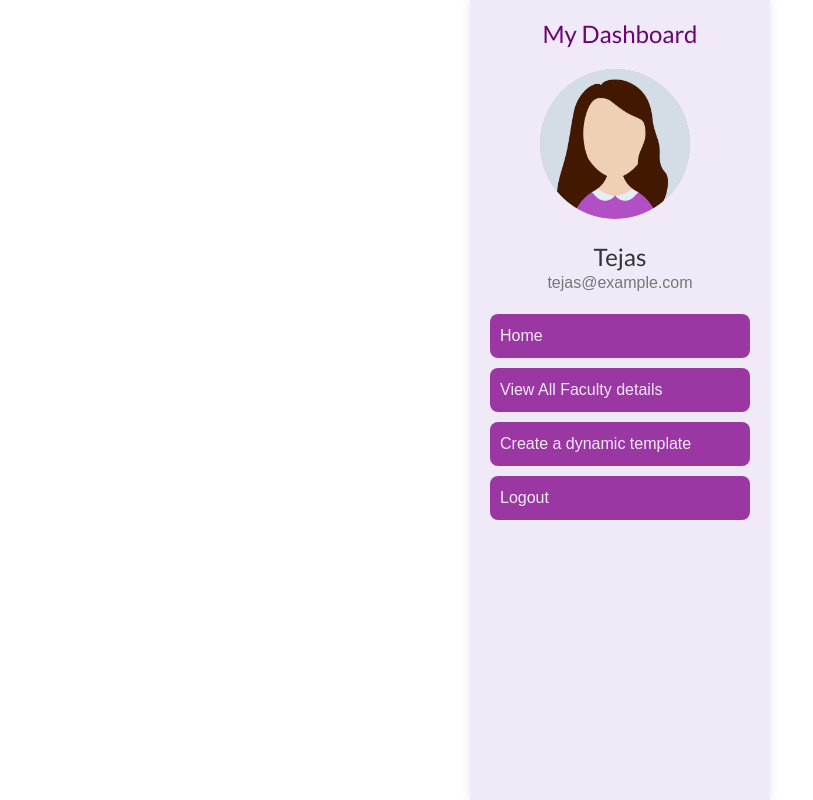
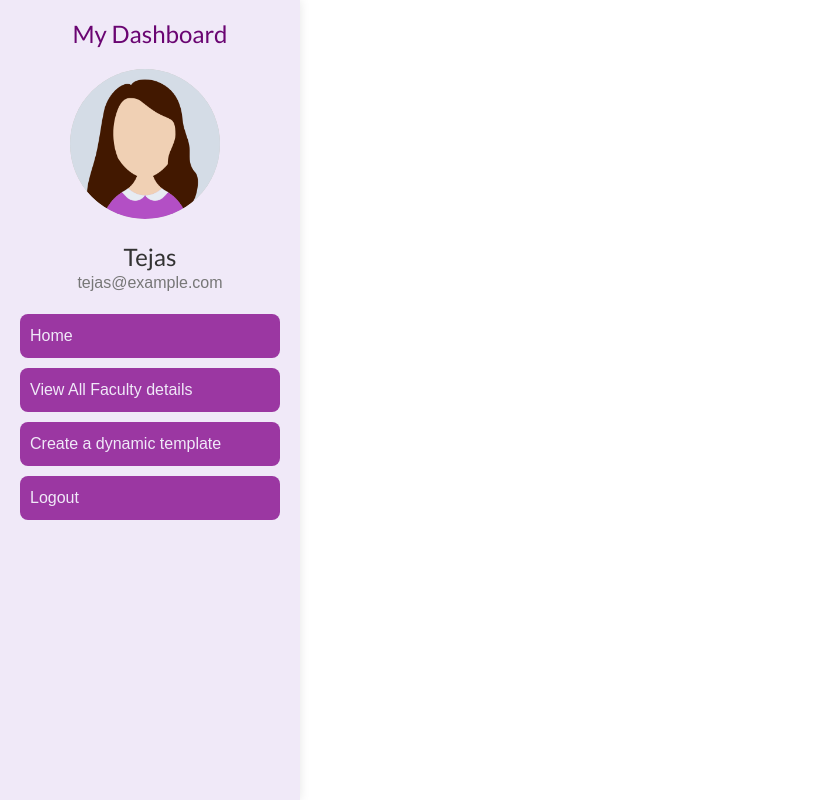
Before and after one commit to Khanshujaath007/fdms-frontend, a React (Create React App) app: page /admin-dashboard in a window 1280 px wide. Shown: the whole page, without its empty margins (0-813 px from the left). Built offline with nearby package versions, Linux system fonts and the light colour scheme.

Commit message:
Fixed search component

```diff
--- a/package.json
+++ b/package.json
@@ -11,6 +11,7 @@
     "@testing-library/jest-dom": "^5.17.0",
     "@testing-library/react": "^13.4.0",
     "@testing-library/user-event": "^13.5.0",
+    "axios": "^1.5.0",
     "bootstrap": "^5.3.1",
     "bulma": "^0.9.4",
     "react": "^18.2.0",
--- a/src/App.js
+++ b/src/App.js
@@ -30,7 +30,7 @@ function App() {
             element={<FacultyViewProfile />}
           ></Route>
           <Route
-            path="/admin-dashboard/"
+            path="/admin-dashboard"
             element={<AdminPanel />}
           ></Route>
           <Route
--- a/src/components/Dashboard/AdminPanel.css
+++ /dev/null
@@ -1,36 +0,0 @@
-.main-content {
-  color: black;
-  height: 100vh;
-  margin: 0;
-  padding: 2px;
-  top: 0;
-  left: 0;
-}
-
-.admin-data {
-  left:0;
-  position: relative;
-  display: flex;
-  justify-content: flex-start;
-  align-items: flex-start;
-}
-
-.side-content {
-  display: flex;
-}
-
-.main-content {
-  flex: 1;
-  padding: 20px;
-}
-
-
-@media (max-width: 768px) {
-  .side-content {
-    flex-direction: column;
-  }
-
-  .main-content {
-    padding-top: 40px;
-  }
-}
--- a/src/components/Dashboard/AdminPanel.js
+++ b/src/components/Dashboard/AdminPanel.js
@@ -1,7 +1,7 @@
 import React, { useState } from "react";
 import LeftMenu from "./LeftMenu";
 import SelectFields from "./SelectFields";
-import "./AdminPanel.css";
+import styles from "./AdminPanel.module.css";
 
 const AdminPanel = () => {
   const user = {
@@ -29,14 +29,14 @@ const AdminPanel = () => {
 
   return (
     <>
-      <div className="side-content admin-data">
+      <div className={styles["side-content"]}>
         <LeftMenu
           dashboardTitle="My Dashboard"
           user={user}
           menuItems={menuItems}
           onItemClick={handleMenuItemClick}
         />
-        <div className="main-content">
+        <div className={styles["main-content"]}>
           {SelectedComponent && <SelectedComponent />}
         </div>
       </div>
--- /dev/null
+++ b/src/components/Dashboard/AdminPanel.module.css
@@ -0,0 +1,24 @@
+.main-content {
+  color: black;
+  display: flex;
+  justify-content: center;
+  flex-direction:row;
+  padding: 3rem;
+  width: 70rem;
+}
+
+.side-content {
+  height: 100vh;
+  display: flex;
+  margin-right: auto;
+}
+
+@media (max-width: 768px) {
+  .side-content {
+    flex-direction: column;
+  }
+
+  .main-content {
+    padding-top: 40px;
+  }
+}
--- a/src/components/Dashboard/FacultyPannel.js
+++ b/src/components/Dashboard/FacultyPannel.js
@@ -55,6 +55,7 @@ const FacultyPannel = () => {
           menuItems={menuItems}
           onItemClick={handleMenuItemClick}
         />
+      </div>
       <div className={styles["main-content"]}>
         {SelectedComponent && <SelectedComponent />}
         {showProfileDetails && (
@@ -72,7 +73,6 @@ const FacultyPannel = () => {
           </>
         )}
       </div>
-      </div>
     </>
   );
 };
--- a/src/components/Dashboard/SelectFields.js
+++ b/src/components/Dashboard/SelectFields.js
@@ -1,8 +1,9 @@
 import React, { useState } from "react";
 import { useEffect } from "react";
-import "./SelectFields.css";
 import Select from "react-select";
+import axios from "axios";
 import makeAnimated from "react-select/animated";
+import styles from "./SelectFields.module.css";
 const options = [
   { value: "Firstname", label: "First Name" },
   { value: "Lastname", label: "Last Name" },
@@ -27,12 +28,26 @@ export default function SelectFields() {
       selectedFields: selectedValue,
     }));
   };
+  const OnSubmitHandler = () => {
+    console.log(fields.selectedFields);
+    console.log("sending request to backend");
+    //send request to server to download sheet in selected format
+    axios
+      .post("http://localhost:5500/fetch", fields.selectedFields)
+      .then((response) => {
+        console.log("Response:", response.data);
+      })
+      .catch((error) => {
+        console.error("Error:", error);
+      });
+  };
   useEffect(() => {
-    console.log(fields.selectedFields);
+    // console.log(fields.selectedFields);
   }, [fields]);
 
   return (
-    <div className="select-field">
+    <>
+      <div className={styles["select-field"]}>
         <Select
           closeMenuOnSelect={false}
           onChange={handleChange}
@@ -41,6 +56,8 @@ export default function SelectFields() {
           isMulti
           options={options}
         />
+        <button onClick={OnSubmitHandler}>Download</button>
       </div>
+    </>
   );
 }
--- a/src/components/Dashboard/SelectFields.css
+++ b/src/components/Dashboard/SelectFields.module.css
@@ -2,13 +2,11 @@
   font-family: "Franklin Gothic Medium", "Arial Narrow", Arial, sans-serif;
   color: rgb(23, 152, 203);
   font-size: medium;
-  display: block;
+  display: flex;
   justify-content: center;
   align-items: center;
+  align-content: center;
   margin: auto;
-  /* position: fixed; */
-  padding: 14px;
-  max-width: 400px;
-  justify-content: center;
-  align-items: center;
+  position: fixed;
+  margin-left: auto;
 }
```
Also changed, not shown: 1 other file (tests, documents, lock files or other folders). Lines whose indentation alone changed are shown as unchanged.
